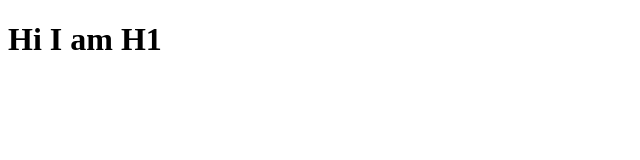
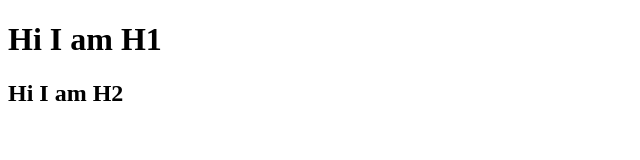
Before and after one commit to HimanshuKumarIshwar/Lets-Learn-Git, a plain HTML site: page index.html in a window 1280 px wide. Shown: the whole page, without its empty margins (0-640 px from the left). Drawn offline with Linux system fonts and the light colour scheme.

Commit message:
added message in index.html

```diff
--- a/index.html
+++ b/index.html
@@ -8,6 +8,7 @@
 </head>
 <body>
     <h1>Hi I am H1</h1>
+    <h2>Hi I am H2</h2>
 
 </body>
 </html>
```
